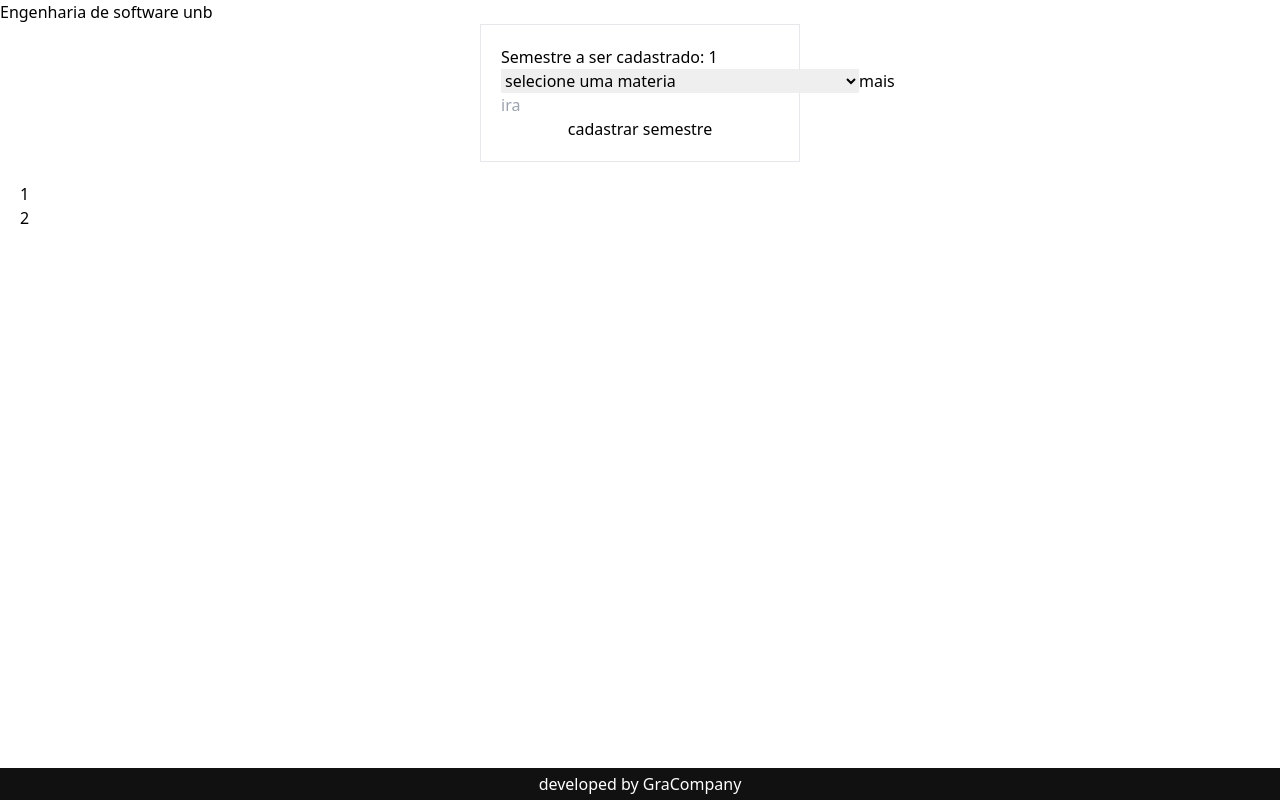
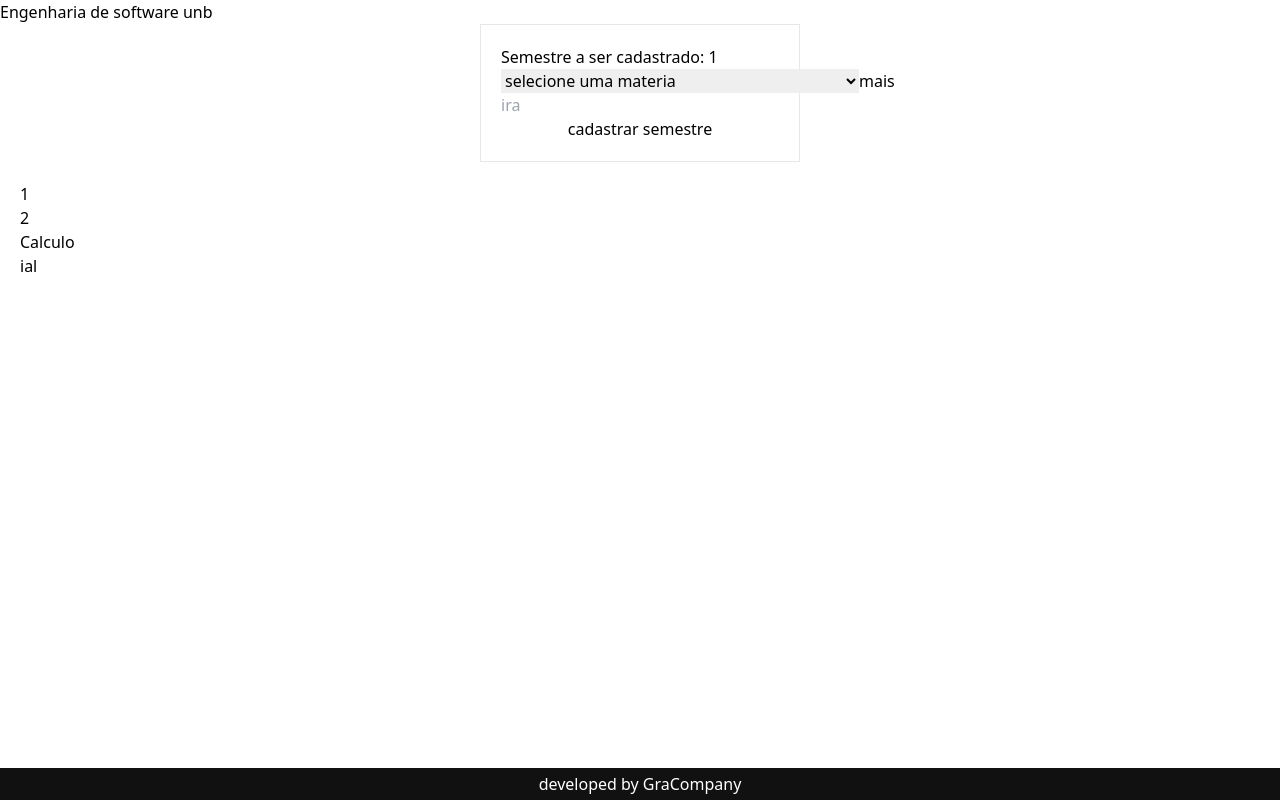
Before and after one commit to SamuelRicardoDS/fluxyt, a React (Vite) app in the folder client/: page /main in a window 1280 px wide. Built offline with nearby package versions, Linux system fonts and the light colour scheme.

Commit message:
fix: dropdown with only one course and update with semester

```diff
--- a/client/src/components/RegisterSemester.tsx
+++ b/client/src/components/RegisterSemester.tsx
@@ -2,13 +2,15 @@ import Cursos from '../data/cursos.json'
 import { useState } from 'react';
 
 export const RegisterSemester = () => {
-    const handleclick = (e: { preventDefault: () => void; }) => {
+    const handleRegister = (e: { preventDefault: () => void; }) => {
         e.preventDefault();
         console.log("clicou")
         setSemester(semester + 1)
     }
 
-    const [semester, setSemester] = useState(1)
+    const [semester, setSemester] = useState<number>(1)
+    const [selectedCourseIndex, setSelectedCourseIndex] = useState<number>(0)
+
 
     return(
         <div className="flex justify-center">
@@ -18,13 +20,13 @@ export const RegisterSemester = () => {
                     <select name="" id="">
                         <option selected disabled={true}>selecione uma materia</option>
                         {
-                            Cursos.map((curso) => curso.materias[1].obrigatorias.map((obrigatoria) => <option value={obrigatoria}>{obrigatoria}</option>))
+                            Cursos[selectedCourseIndex].materias[semester - 1].obrigatorias.map((obrigatoria) => <option value={obrigatoria}>{obrigatoria}</option>)
                         }
                     </select>
                     <button>mais</button>
                 </div>
                 <input type="text" placeholder="ira"/>
-                <button onClick={(e) => handleclick(e)}>cadastrar semestre</button>
+                <button onClick={(e) => handleRegister(e)}>cadastrar semestre</button>
 
             </form>
         </div>
--- a/client/src/components/Semester.tsx
+++ b/client/src/components/Semester.tsx
@@ -2,6 +2,7 @@
 interface SemesterProps {
     data: {
         period : number,
+        materias: string[],
         ira: number,
     }
 }
@@ -14,6 +15,9 @@ export const Semester = ({data}: SemesterProps) => {
             <div>
                 {data.ira}
             </div>
+            <div>
+                {data.materias.map((materia) => <div>{materia}</div>)}
+            </div>
         </div>
     )
 }
--- a/client/src/data/cursos.json
+++ b/client/src/data/cursos.json
@@ -2,8 +2,8 @@
   {
     "curso": "Engenharia de Software",
     "semestres": "10",
-    "materias": {
-      "1": {
+    "materias": [
+       {
         "obrigatorias": [
           "Cálculo 1",
           "Introdução a Engenharia",
@@ -12,20 +12,39 @@
           "desenho industrial assistido por computador"
         ],
         "optativas": []
+      },
+      {
+        "obrigatorias": [
+          "Cálculo 2",
+          "Física Experimental 1",
+          "Física 1",
+          "Introdução a Álgebra Linear",
+          "Probabilidade e Estatística aplicada a Engenharia"
+        ],
+        "optativas": [
+          "Desenvolvimento de software"
+        ]
       }
-    }
+    ]
   },
   {
     "curso": "psicologia",
     "semestres":"10",
-    "materias":{
-      "1":{
+    "materias": [
+      {
+        "obrigatorias":[
+          "psicologia",
+          "filosofia"
+        ],
+        "optativas":[]
+      },
+      {
         "obrigatorias":[
           "psicologia",
           "filosofia"
         ],
         "optativas":[]
       }
-    }
+    ]
   }
 ]
--- a/client/src/pages/Main.tsx
+++ b/client/src/pages/Main.tsx
@@ -7,7 +7,7 @@ export const Main = () => {
       <h1>Engenharia de software unb</h1>
         <RegisterSemester />
       <div className="flex flex-row justify-between p-5">
-        <Semester data={{period: 1, ira:2}}/>
+        <Semester data={{period: 1, materias: ["Calculo", "ial"],ira:2}}/>
       </div>
     </div>
   );
```
